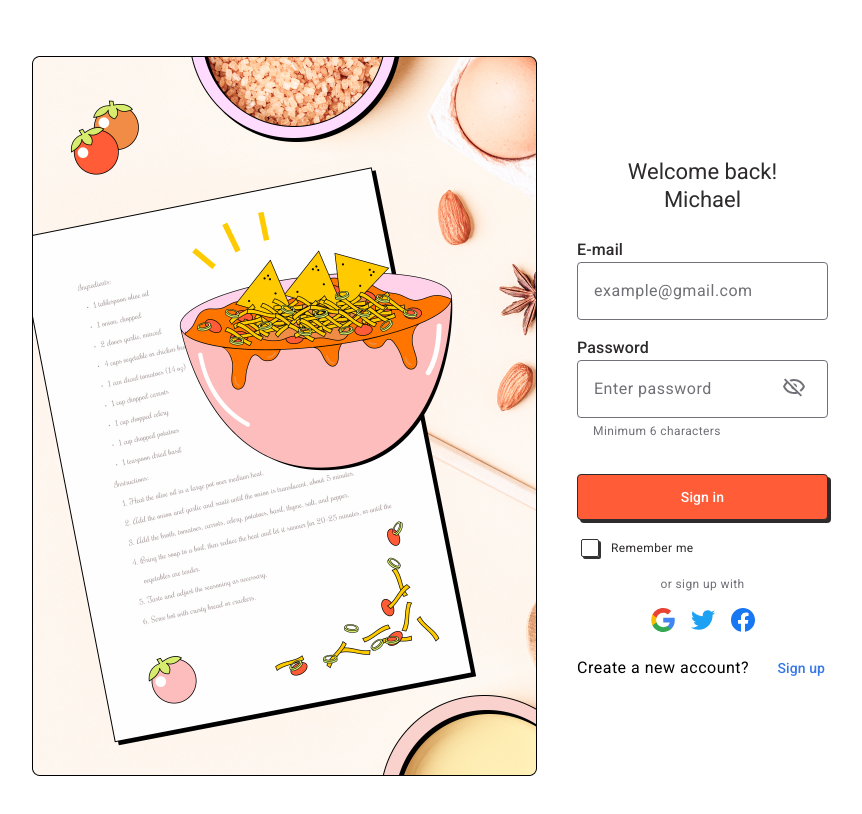
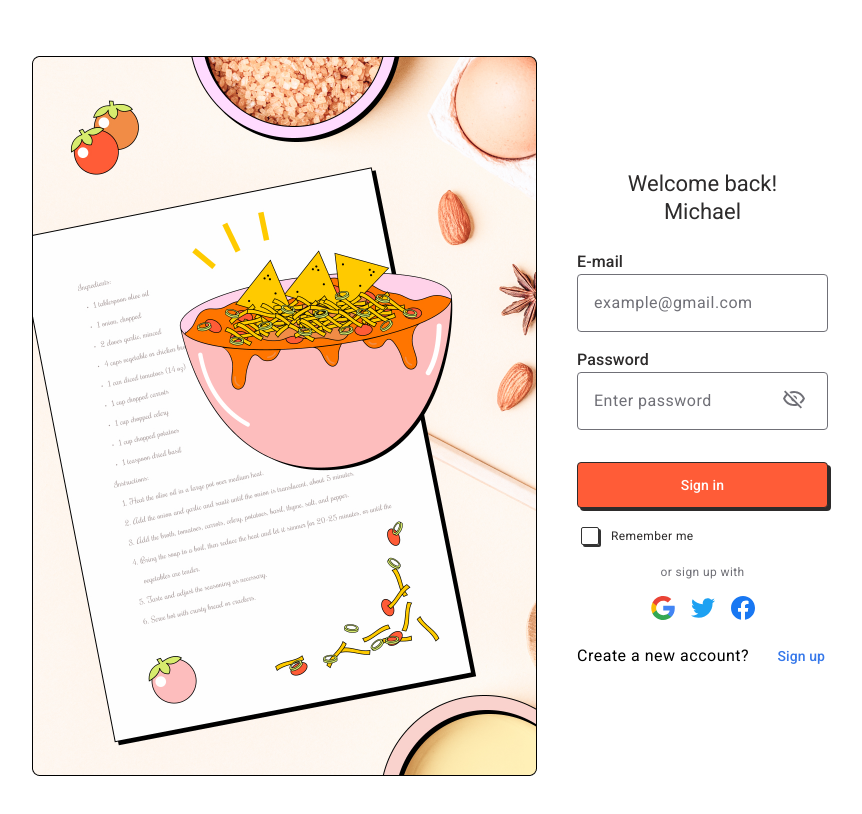
Before and after one commit to recipetoria/recipetoria-frontend, a React (Create React App) app: page /sign_in in a window 1280 px wide. Shown: the top 814 px of the page, without its empty margins (210-1072 px from the left). Built offline with nearby package versions, Linux system fonts and the light colour scheme; a web font is replaced by a local one.

Commit message:
feat: add validation for sign_in page

```diff
--- a/src/pages/SignPage/SignPage.tsx
+++ b/src/pages/SignPage/SignPage.tsx
@@ -132,12 +132,12 @@ export default function SignPage(props: ISignPageProps) {
                 validationSchema={{
                   required: "Password is required",
                   minLength: {
-                    value: 6,
+                    value: signMode === "signUp" ? 6 : 0,
                     message: "Please enter a minimum of 6 characters",
                   },
                 }}
                 placeholder="Enter password"
-                caption="Minimum 6 characters"
+                caption={signMode === "signUp" ? "Minimum 6 characters" : ""}
                 updateData={(value: string) => setPasswordValue(value)}
               />
               {signMode === "signUp" && (
@@ -171,7 +171,7 @@ export default function SignPage(props: ISignPageProps) {
                 }
                 register={register}
                 errors={errors}
-                required
+                required={signMode === "signUp"}
                 type="checkbox"
                 placeholder=""
               />
```
